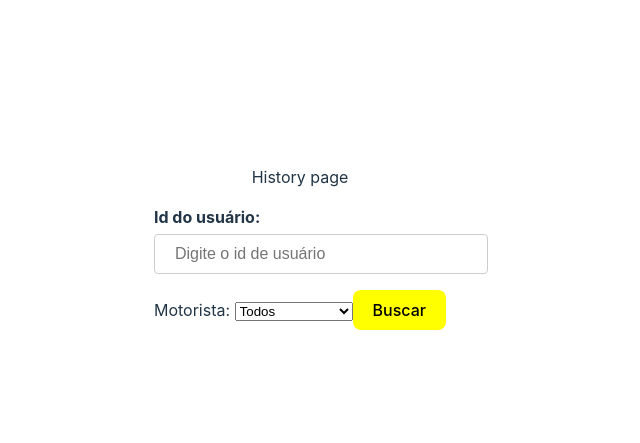
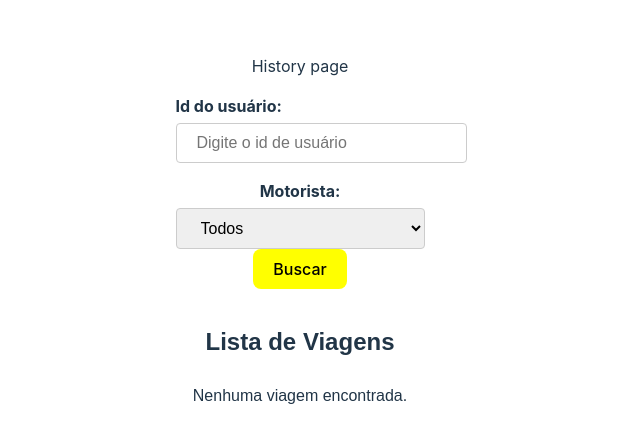
Before and after one commit to jfdsn/fastaxi, a React (Vite) app in the folder frontend/: page /history in a window 1280 px wide. Shown: the part 161-604 px from the top of the page, without its empty margins (340-980 px from the left). Built offline with nearby package versions, Linux system fonts and the light colour scheme.

Commit message:
Funcionalidades da history page

```diff
--- a/frontend/src/components/DriverOptions/index.tsx
+++ b/frontend/src/components/DriverOptions/index.tsx
@@ -4,6 +4,7 @@ import { CardContainer, Title, DriverCard, Description, DriverInfo, Name, Price,
 import { Button } from "../Button";
 import { useNavigate } from "react-router-dom";
 import { ErrorInfo } from "../ErrorInfo";
+import { RideData } from "../RideForm";
 
 interface Driver {
     id: string;
@@ -19,7 +20,7 @@ interface Driver {
 
 interface DriverOptionsProps {
     drivers: Driver[];
-    rideData: any;
+    rideData: RideData;
     customerId: string;
     origin: string;
     destination: string;
@@ -36,7 +37,6 @@ export const DriverOptions: React.FC<DriverOptionsProps> = ({
     const [errorMessage, setErrorMessage] = useState("");
     const navigate = useNavigate();
 
-    //TODO: arrumar função do botão confirmar
     const handleChooseDriver = async (driverId: string, driverName: string, value: number) => {
         setErrorMessage("");
 
@@ -45,7 +45,7 @@ export const DriverOptions: React.FC<DriverOptionsProps> = ({
             origin: origin,
             destination: destination,
             distance: rideData.distance,
-            duration: rideData.distance,
+            duration: rideData.duration,
             driver: {
                 id: driverId,
                 name: driverName
--- /dev/null
+++ b/frontend/src/components/DriverSelect/index.tsx
@@ -0,0 +1,28 @@
+import React from "react";
+import { LabelStyle, SelectStyle } from "./style";
+
+interface Option {
+    value: string,
+    name: string,
+};
+
+interface DriverSelectProps {
+    onChange?: (event: React.ChangeEvent<HTMLSelectElement>) => void;
+    options: Option[];
+};
+
+export const DriverSelect: React.FC<DriverSelectProps> = ({ onChange, options }) => {
+    return (
+        <div>
+            <LabelStyle htmlFor="drivers">Motorista: </LabelStyle>
+            <SelectStyle name="drivers" id="drivers" onChange={onChange}>
+                <option value="All" defaultChecked>Todos</option>
+                {options.map((option) => (
+                    <option key={option.value} value={option.value}>
+                        {option.name}
+                    </option>
+                ))}
+            </SelectStyle>
+        </div>
+    )
+};
--- /dev/null
+++ b/frontend/src/components/DriverSelect/style.ts
@@ -0,0 +1,20 @@
+import styled from "styled-components";
+
+export const LabelStyle = styled.label `
+    display: block;
+    margin-bottom: 5px;
+    font-weight: bold;
+`;
+
+export const SelectStyle = styled.select `
+    padding: 10px 20px;
+    border: 1px solid #ccc;
+    border-radius: 4px;
+    font-size: 16px;
+    width: 100%;
+
+    &:focus {
+    outline: none;
+    border-color: yellow;
+    }
+`;
--- a/frontend/src/components/RideForm/index.tsx
+++ b/frontend/src/components/RideForm/index.tsx
@@ -5,6 +5,20 @@ import { useNavigate } from "react-router-dom";
 import { api } from "../../utils/api";
 import { ErrorInfo } from "../ErrorInfo";
 import { FormContainer } from "./style";
+
+interface Coordinate {
+    latitude: number,
+    longitude: number
+};
+
+export interface RideData {
+    destination: Coordinate,
+    distance: number,
+    duration: string,
+    options: [],
+    origin: Coordinate,
+    routeResponse: [],
+};
 
 export const RideForm = () => {
     const [formValues, setFormValues] = useState({
@@ -33,9 +47,10 @@ export const RideForm = () => {
             destination: formValues.destination
         }).then(response => {
             //Caso tenha sucesso, navega para pagina options enviando o response e os dados preenchidos
+            const rideData: RideData = response.data?.data;
             navigate('/options', {
                 state: {
-                    rideData: response.data?.data,
+                    rideData: rideData,
                     customerId: formValues.customerId,
                     origin: formValues.origin,
                     destination: formValues.destination
--- /dev/null
+++ b/frontend/src/components/RidesList/index.tsx
@@ -0,0 +1,66 @@
+import React from "react";
+import { RideCard, RideInfo, RideListContainer, Title,  } from "./style";
+import { formatDuration } from "../../utils/formatDuration";
+
+interface Driver {
+    id: number;
+    name: string;
+};
+
+interface Ride {
+    date: string;
+    destination: string;
+    distance: number;
+    driver: Driver;
+    duration: string;
+    id: number;
+    origin: string;
+    value: number;
+};
+
+export interface ApiResponse {
+    customer_id: string;
+    rides: Ride[];
+    description: string;
+};
+
+interface RidesListProps {
+    data: ApiResponse;
+};
+
+export const RidesList: React.FC<RidesListProps> = ({ data }) => {
+    return (
+      <RideListContainer>
+        <Title>Lista de Viagens</Title>
+        {data.rides.length > 0 ? (
+          data.rides.map((ride) => (
+            <RideCard key={ride.id}>
+              <RideInfo>
+                <span>Data e Hora:</span> {new Date(ride.date).toLocaleString()}
+              </RideInfo>
+              <RideInfo>
+                <span>Motorista:</span> {ride.driver.name}
+              </RideInfo>
+              <RideInfo>
+                <span>Origem:</span> {ride.origin}
+              </RideInfo>
+              <RideInfo>
+                <span>Destino:</span> {ride.destination}
+              </RideInfo>
+              <RideInfo>
+                <span>Distância:</span> {ride.distance.toFixed(2)} km
+              </RideInfo>
+              <RideInfo>
+                <span>Tempo:</span> {formatDuration(ride.duration)}
+              </RideInfo>
+              <RideInfo>
+                <span>Valor:</span> R$ {ride.value.toFixed(2)}
+              </RideInfo>
+            </RideCard>
+          ))
+        ) : (
+          <p>Nenhuma viagem encontrada.</p>
+        )}
+      </RideListContainer>
+    );
+};
--- /dev/null
+++ b/frontend/src/components/RidesList/style.ts
@@ -0,0 +1,28 @@
+import styled from "styled-components";
+
+export const RideListContainer = styled.div`
+    padding: 16px;
+    font-family: Arial, sans-serif;
+`;
+
+export const Title = styled.h2`
+    text-align: center;
+    margin-bottom: 24px;
+`;
+
+export const RideCard = styled.div`
+    border: 1px solid #ddd;
+    border-radius: 8px;
+    padding: 16px;
+    margin-bottom: 16px;
+    background-color: #f9f9f9;
+`;
+
+export const RideInfo = styled.p`
+    margin: 4px 0;
+    line-height: 1.5;
+
+    span {
+    font-weight: bold;
+    }
+`;
--- a/frontend/src/pages/History.tsx
+++ b/frontend/src/pages/History.tsx
@@ -2,10 +2,23 @@ import { useState } from "react";
 import { Input } from "../components/Input";
 import { Button } from "../components/Button";
 import { api } from "../utils/api";
+import { DriverSelect } from "../components/DriverSelect";
+import { ApiResponse, RidesList } from "../components/RidesList";
 
 function History() {
     const [customerId, setCustomerId] = useState("");
     const [driverId, setDriverId] = useState("All");
+    const [data, setData] = useState<ApiResponse>({
+        customer_id: '',
+        rides: [],
+        description: ''
+    });
+
+    const driverOptions = [
+        {value: "1", name: "Homer Simpson"},
+        {value: "2", name: "Dominic Toretto"},
+        {value: "3", name: "James Bond"}
+    ]
 
     const handleChange = (event: React.ChangeEvent<HTMLInputElement>) => {
         setCustomerId(event.target.value);
@@ -19,7 +32,8 @@ function History() {
         const route = driverId === "All"? `/${customerId}` : `/${customerId}?driver_id=${driverId}`
         api.get(route)
         .then(response => {
-            console.log(response);
+            const apiData: ApiResponse = response.data.data;
+            setData(apiData);
         })
         .catch(error => {
             console.log(error)
@@ -27,7 +41,7 @@ function History() {
     };
 
     return (
-        <>
+        <div>
             <p>History page</p>
             <Input
                 name="customerId"
@@ -37,15 +51,12 @@ function History() {
             >
                 Id do usuário:
             </Input>
-            <label htmlFor="drivers">Motorista: </label>
-            <select name="drivers" id="drivers" onChange={handleDriverChange}>
-                <option value="1">Homer Simpson</option>
-                <option value="2">Dominic Toretto</option>
-                <option value="3">James Bond</option>
-                <option value="All" selected>Todos</option>
-            </select>
-            <Button onClick={handleSubmit}>Buscar</Button>
-        </>
+            <div>
+                <DriverSelect onChange={handleDriverChange} options={driverOptions}/>
+                <Button onClick={handleSubmit}>Buscar</Button>
+            </div>
+            <RidesList data={data}/>
+        </div>
     )
 }
 
--- a/frontend/src/pages/Options.tsx
+++ b/frontend/src/pages/Options.tsx
@@ -4,7 +4,6 @@ import { DriverOptions } from "../components/DriverOptions";
 function Options() {
     const location = useLocation();
     const { rideData, customerId, origin, destination } = location.state;
-    console.log(rideData);
 
     return (
         <>
--- /dev/null
+++ b/frontend/src/utils/formatDuration.ts
@@ -0,0 +1,9 @@
+export const formatDuration = (duration: string): string => {
+    const totalSeconds = parseInt(duration.replace("s", ""), 10);
+
+    const hours = Math.floor(totalSeconds / 3600);
+    const minutes = Math.floor((totalSeconds % 3600) / 60);
+    const seconds = totalSeconds % 60;
+
+    return `${hours > 0 ? `${hours}h ` : ""}${minutes > 0 ? `${minutes}m ` : ""}${seconds}s`;
+};
```
